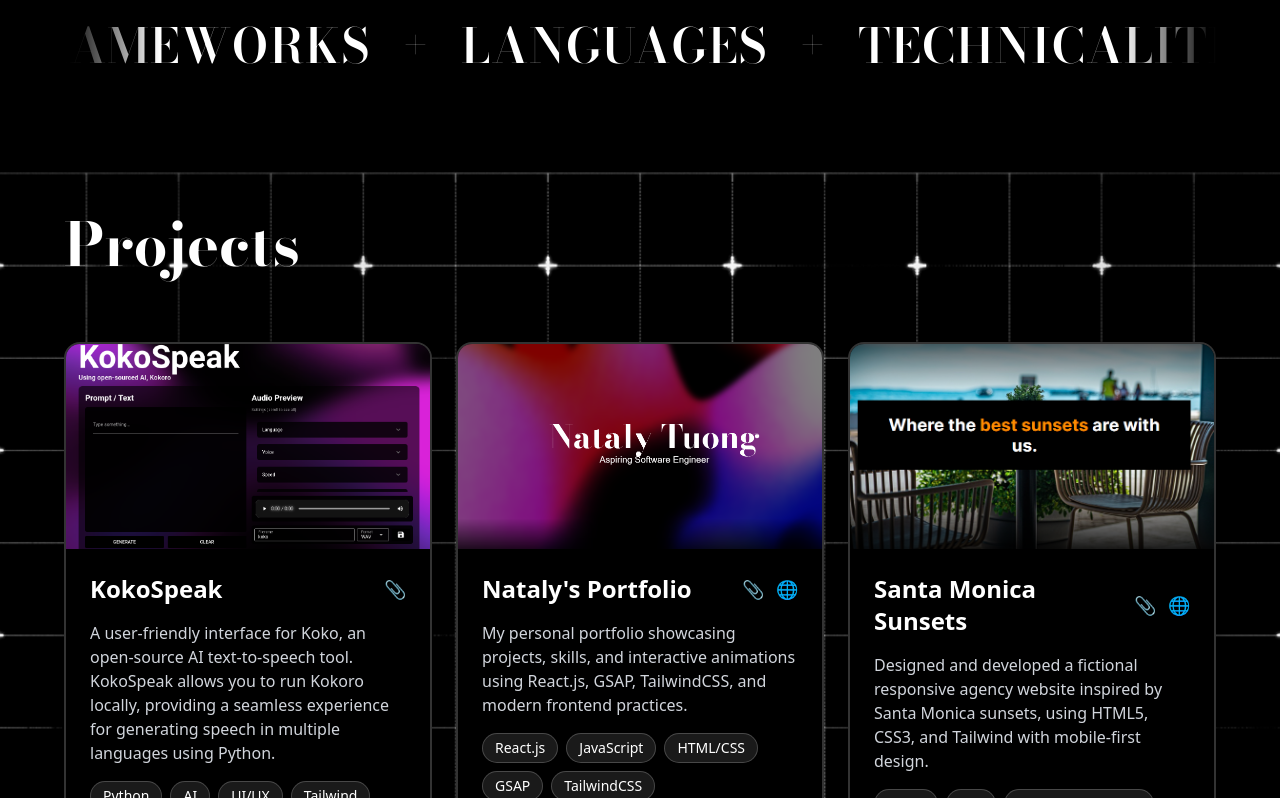
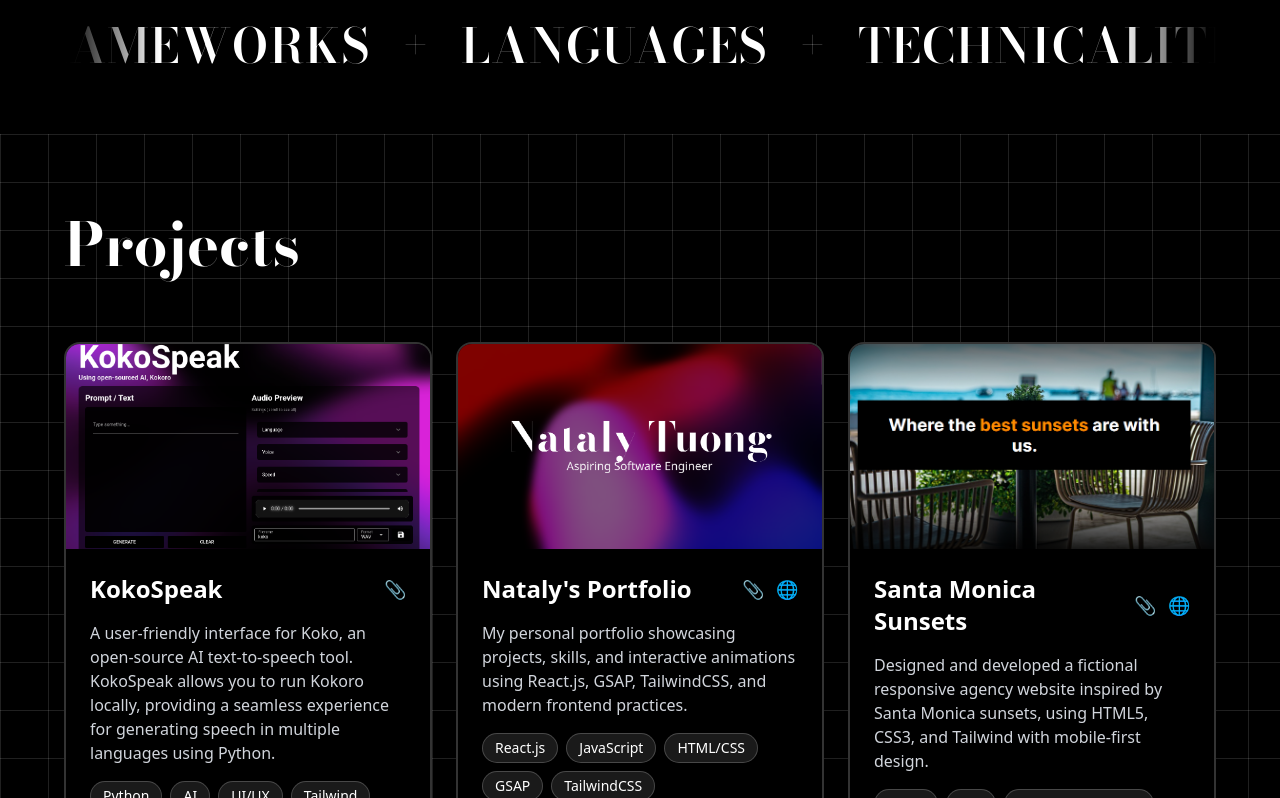
Before and after one commit to nataly-tuong/portfolio, a React (Vite) app: page / in a window 1280 px wide. Shown: the part 1082-1880 px from the top of the page. Built offline with nearby package versions, Linux system fonts and the light colour scheme.

Commit message:
background change

```diff
--- a/src/sections/Projects.jsx
+++ b/src/sections/Projects.jsx
@@ -49,7 +49,7 @@
 
   return (
     <section id="Projects" className="relative bg-black">
-      <div className="absolute inset-0 bg-[url('/Texturelabs_Details_176M.jpg')] bg-cover bg-center z-0"></div>
+      <div class="absolute h-full w-full bg-black bg-[linear-gradient(to_right,#ffffff20_1px,transparent_1px),linear-gradient(to_bottom,#ffffff20_1px,transparent_1px)] bg-[size:48px_48px]"></div>
       <div className="relative z-10 text-white py-12 sm:py-16 md:py-20 px-4 sm:px-8 lg:px-16">
         <h3 className="text-5xl text-white pb-5 font-bodoni sm:text-6xl font-bold mb-12 ">
           Projects
```
Also changed, not shown: public/portfolio_screenshot.png.
